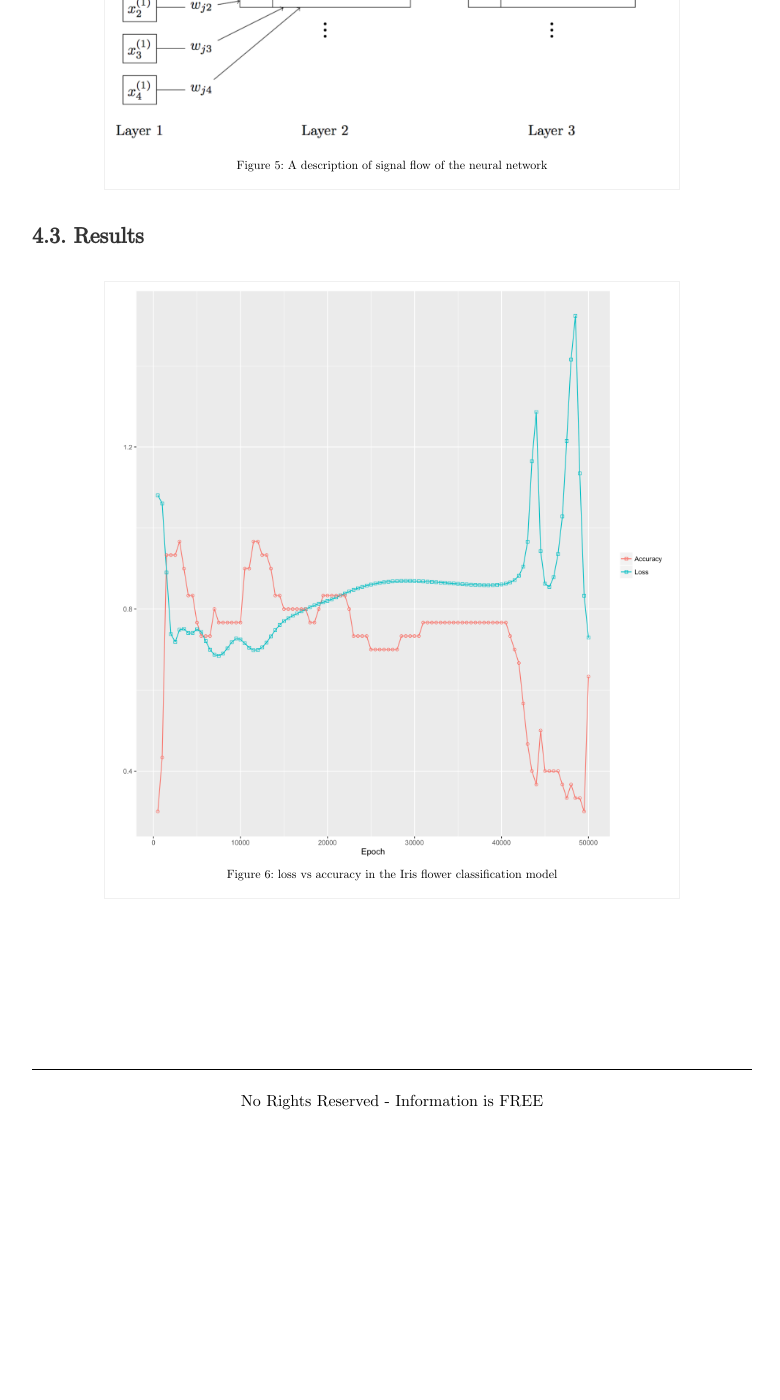
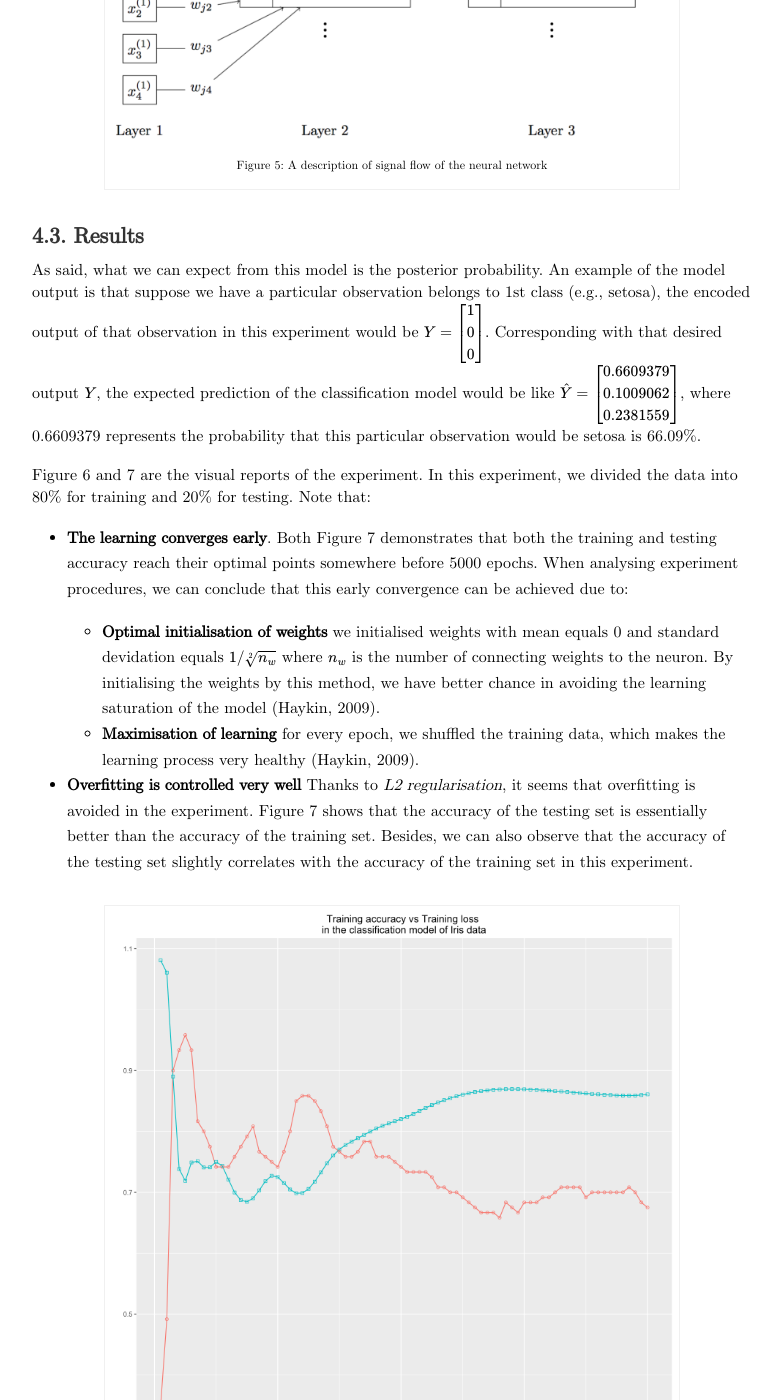
Before and after one commit to newbiettn/newbiettn.github.io, a Jekyll site: the page built from _posts/2017-01-23-softmax-and-cross-entropy.md, in a window 1280 px wide and 1400 px high, scrolled down 8888 px. Shown: the whole window, without its empty margins (208-988 px from the left). Built offline with Jekyll 4.4.1, drawn with Linux system fonts in a browser that asks for light colours; formulas are drawn with MathJax 3; comment, search, counter and statistics services are not loaded; before the commit the page ends 10017 px from its top, so only the background shows below that; some of the changed text lies outside the part shown.

Commit message:
update part 3 of prelude to neural net

```diff
--- a/_posts/2017-01-23-softmax-and-cross-entropy.md
+++ b/_posts/2017-01-23-softmax-and-cross-entropy.md
@@ -347,5 +347,33 @@ Figure 4 is a model representation of the network and Figure 5 is a signal flow
 {% include image.html url="/images/iris_signal_flow_model.png" description="Figure 5: A description of signal flow of the neural network" %}
 
 ###### 4.3. Results
+As said, what we can expect from this model is the posterior probability. An example of the model output is that suppose we have a particular observation belongs to 1st class (e.g., setosa), the encoded output of that observation in this experiment would be $$Y = \begin{bmatrix} 1 \\ 0 \\ 0 \end{bmatrix}$$. Corresponding with that desired output $Y$, the expected prediction of the classification model would be like $$\hat{Y} = \begin{bmatrix} 0.6609379 \\ 0.1009062 \\ 0.2381559 \end{bmatrix}$$, where 0.6609379 represents the probability that this particular observation would be setosa is 66.09%.
 
-{% include image.html url="/images/iris_accuracy_vs_loss.png" description="Figure 6: loss vs accuracy in the Iris flower classification model" %}
+Figure 6 and 7 are the visual reports of the experiment. In this experiment, we divided the data into 80% for training and 20% for testing. Note that:
+
+- __The learning converges early__. Both Figure 7 demonstrates that both the training and testing accuracy reach their optimal points somewhere before 5000 epochs. When analysing experiment procedures, we can conclude that this early convergence can be achieved due to:
+
+  - __Optimal initialisation of weights__ we initialised weights with mean equals 0 and standard devidation equals $1/\sqrt[2]{n_w}$ where $n_w$ is the number of connecting weights to the neuron. By initialising the weights by this method, we have better chance in avoiding the learning saturation of the model (Haykin, 2009).
+  - __Maximisation of learning__ for every epoch, we shuffled the training data, which makes the learning process very healthy (Haykin, 2009).
+
+- __Overfitting is controlled very well__ Thanks to _L2 regularisation_, it seems that overfitting is avoided in the experiment. Figure 7 shows that the accuracy of the testing set is essentially better than the accuracy of the training set. Besides, we can also observe that the accuracy of the testing set slightly correlates with the accuracy of the training set in this experiment.
+
+{% include image.html url="/images/iris_accuracy_vs_loss.png" description="Figure 6: Accuracy vs loss in the Iris flower classification model" %}
+
+{% include image.html url="/images/iris_testing_vs_training.png" description="Figure 7: Training accuracy vs Testing accuracy in the Iris flower classification model" %}
+
+The code snippet of the experiment implementation in R.
+
+<script src="https://gist.github.com/newbiettn/561f01c6e5cf5e958c1af0c92e2ef58c.js"></script>
+
+##### References
+
+Anderson, E. (1935, September). The Species Problem in Iris. Annals of the Missouri Botanical Garden, 23(3), 457–469. doi:10.2307/2394164
+
+Bishop, C. M. (2006). Pattern Recognition and Machine Learning. Berlin, Germany: Springer.
+
+Fisher, R. A. (1936, September). The use of multiple measurements in taxonomic problems. Annals of Eugenics, 7(2), 179–188. doi:10.1111/j.1469-1809. 1936.tb02137.x
+
+Haykin, S. (2009). Neural Networks and Learning Machines (3rd ed.). Upper Saddle River, NJ, USA: Pearson.
+
+Shannon, C. E. (2001, July). A Mathematical Theory of Communication. Bell Labs Technical Journal, 27(4), 623–656. doi:10.1002/j.1538-7305.1948. tb01338.x
```
Also changed, not shown: images/iris_accuracy_vs_loss.png, images/iris_testing_vs_training.png (added).
